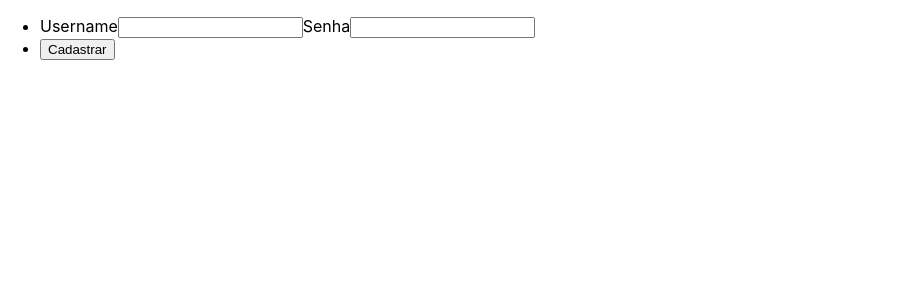
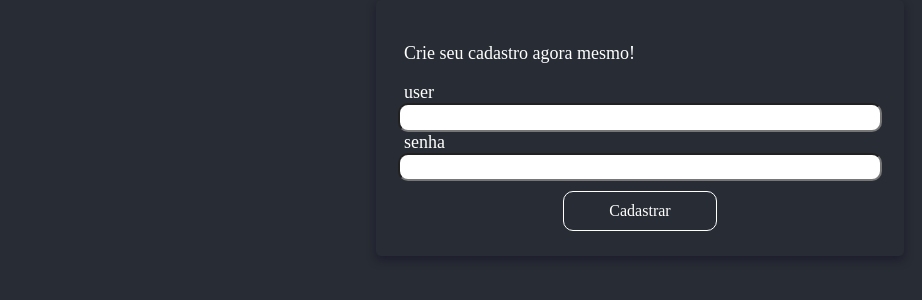
Before and after one commit to lucacm/TecWeb-FrontEnd, a React (Create React App) app: page /screens/subscribe in a window 1280 px wide. Shown: the top 300 px of the page, without its empty margins (0-922 px from the left). Built offline with nearby package versions, Linux system fonts and the light colour scheme.

Commit message:
login e cadastro finalizados

```diff
--- a/src/css/auth.css
+++ b/src/css/auth.css
@@ -24,6 +24,7 @@
     align-self: center;
     align-items: center;
     flex-direction: column;
+    font-family: "Times New Roman", Times, serif;
     width: 100%;
 }
 
@@ -32,6 +33,7 @@
     align-self: center;
     justify-content: center;
     font-family: "Times New Roman", Times, serif;
+    font-size: 18px;
     padding: 0.5rem;
     flex-direction: column;
     width: 40%;
@@ -39,4 +41,32 @@
     box-shadow: 0 4px 8px 0 rgba(18, 14, 39, 0.5);
     transition: 0.3s;
     border-radius: 5px;
-  }
+}
+
+.button {
+    font-family: "Times New Roman", Times, serif;
+    background-color: #282c34;
+    border: 1px solid white;
+    color: white;
+    padding: 10px 22px;
+    text-align: center;
+    text-decoration: none;
+    border-radius: 10px 10px 10px 10px;
+    width: 30%;
+    align-self: center;
+    margin-top: 10px;
+    display: inline-block;
+    font-size: 16px;
+}
+
+.input {
+    border-radius: 10px 10px 10px 10px;
+    /* width: 90%; */
+    height: 1.4rem;
+    margin-left: 0.9rem;
+    margin-right: 0.9rem;
+}
+
+.label {
+    margin-left: 20px;
+}
--- a/src/screens/login.jsx
+++ b/src/screens/login.jsx
@@ -5,21 +5,8 @@ import "../css/auth.css";
 
 
 export default function Login(){
-    const [listaUser, setListaUser] = useState([]);
     const [usuario, setUsuario] = useState({user: '', senha: ''});
     let possuiCadastro = false;
-
-    useEffect(() => {
-        axios.get("http://localhost:3003/userlist")
-        .then(resp => {
-            if (Math.floor(resp.status / 100 === 2)) {
-                setListaUser(resp.data)
-                return;
-            }
-        })
-        .catch(e => console.log(e))
-    }, [])
-
 
     function confirmSenha(user, password){
         axios.get("http://localhost:3003/userlist")
@@ -68,21 +55,18 @@ export default function Login(){
     return(
         <div className="container">
             <div className="title1">
-                <h2>Seja bem-vindo ao Champions Hub!</h2>
+                <h2>Champions Hub</h2>
             </div>
                 <hr color="#91433f" size="1.5" width="90%" />
-            <div className="titles">
-                <p>Aqui, você tem a Champions League na palma das mãos.</p>
+            <div className="card">
+                <p className="label">Entre na plataforma e acompanhe a Champions League!</p>
+                <label className="label">usuário</label>
+                <input className="input" id="user" value={usuario.user} name="user" onChange={handleChange}/>
+                <label className="label">senha</label>
+                <input className="input" id="senha" type="password" value={usuario.senha} name="senha" onChange={handleChangePassword}/>
+                <button className="button" onClick={entrar}>Entrar</button>
             </div>
-            <div className="card">
-            <label>usuário</label>
-            <input id="user" value={usuario.user} name="user" onChange={handleChange}/>
-            <label>senha</label>
-            <input id="senha" type="password" value={usuario.senha} name="senha" onChange={handleChangePassword}/>
-
-            <button onClick={entrar}>Entrar</button>
-            </div>
-            <button onClick={() => history.push("./subscribe")}>Cadastre-se</button>
+            <button className="button" onClick={() => history.push("./subscribe")}>Cadastre-se</button>
         </div>
 
     );
--- a/src/screens/subscribe.jsx
+++ b/src/screens/subscribe.jsx
@@ -37,18 +37,16 @@ export default function Subscribe(){
     }
 
     return(
-        <div>
-            <ul>
-                <li>
-                    <label>Username</label>
-                    <input id="user" value={usuario.user} name="user" onChange={handleChange}/>
-                    <label>Senha</label>
-                    <input id="senha" type="password" value={usuario.senha} name="senha" onChange={handleChangePassword}/>
-                </li>
-                <li>
-                    <button onClick={cadastrar}>Cadastrar</button>
-                </li>
-            </ul>
+        <div class="container">
+            <div className="card">
+                <p className="label">Crie seu cadastro agora mesmo!</p>
+                <label className="label">user</label>
+                <input className="input" id="user" value={usuario.user} name="user" onChange={handleChange}/>
+                <label className="label">senha</label>
+                <input className="input" id="senha" type="password" value={usuario.senha} name="senha" onChange={handleChangePassword}/>
+                <button className="button" onClick={cadastrar}>Cadastrar</button>
+            </div>
+
         </div>
 
     );
```
